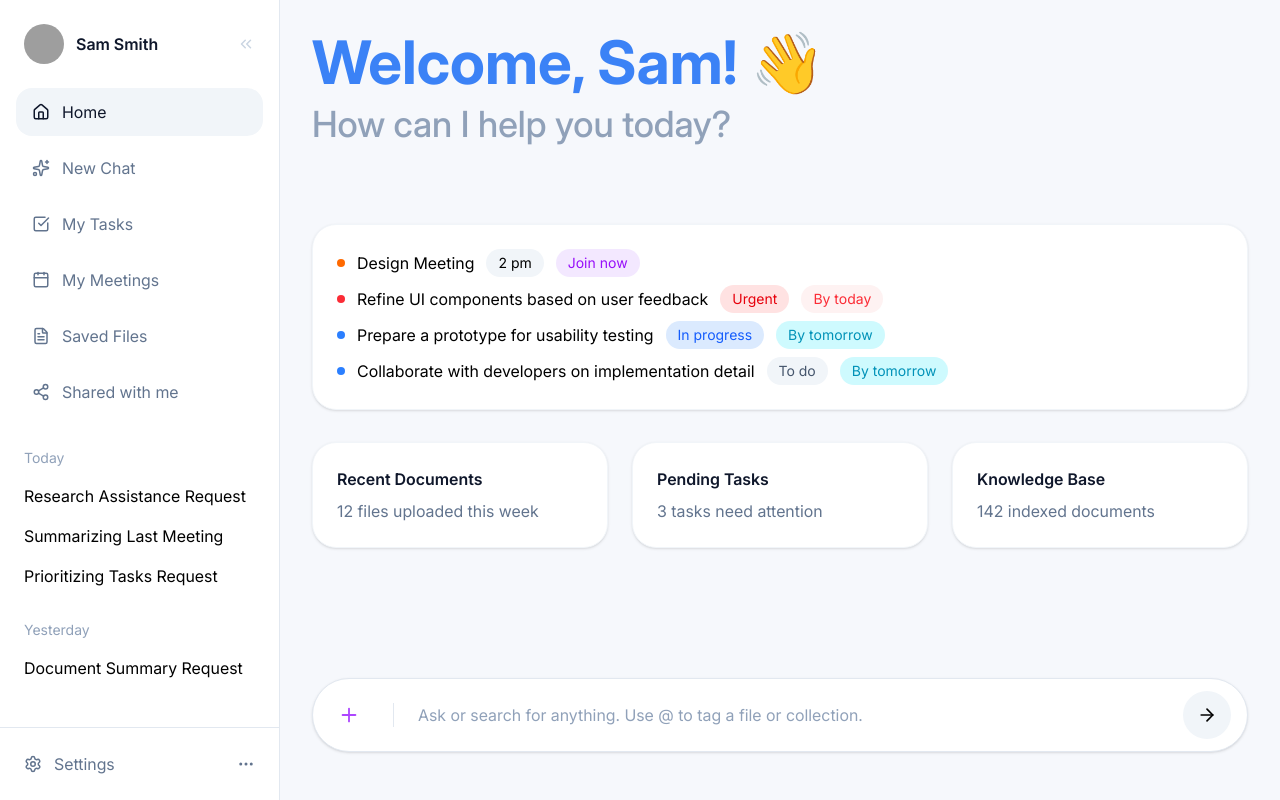
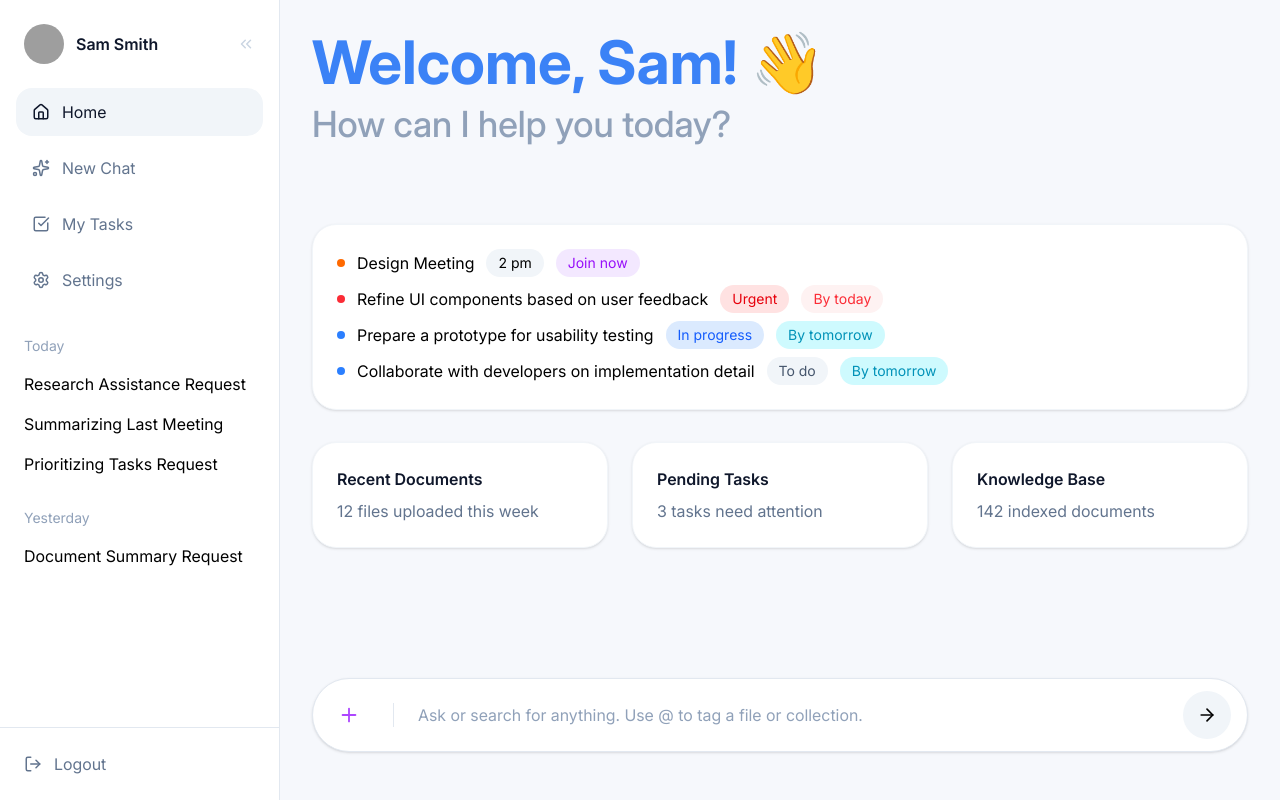
Before and after one commit to elmira-orooji/advanced-rag-system, a React (Vite) app in the folder frontend/my-rag-app/: page /home in a window 1280 px wide. Built offline with nearby package versions, Linux system fonts and the light colour scheme; grey boxes are pictures that could not be loaded.

Commit message:
redesign-replace my meeting icon to setting

```diff
--- a/frontend/my-rag-app/src/components/SidebarV2.tsx
+++ b/frontend/my-rag-app/src/components/SidebarV2.tsx
@@ -6,7 +6,7 @@ import {
   FileText,
   Share2,
   Settings,
-  MoreHorizontal,
+  LogOut,
   ChevronsLeft,
 
 } from "lucide-react";
@@ -78,16 +78,8 @@ export default function SidebarV2({
             label: "My Tasks",
           },
           {
-            icon: Calendar,
-            label: "My Meetings",
-          },
-          {
-            icon: FileText,
-            label: "Saved Files",
-          },
-          {
-            icon: Share2,
-            label: "Shared with me",
+            icon: Settings,
+            label: "Settings",
           },
         ].map(
             ({
@@ -145,7 +137,7 @@ export default function SidebarV2({
     <p>Document Summary Request</p>
   </div>
 </div>
-      {/* Settings */}
+    {/* Logout */}
     <div className="px-6 py-6 border-t border-slate-200">
       <button
        className="
@@ -154,15 +146,16 @@ export default function SidebarV2({
         items-center
         justify-between
         text-slate-500
+        hover:text-red-500
+        transition-colors
       "
       >
         <div className="flex items-center gap-3">
-            <Settings size={18} />
+          <LogOut size={18} />
 
-            <span>Settings</span>
+          <span>Logout</span>
         </div>
 
-          <MoreHorizontal size={18} />
       </button>
     </div>
     </aside>
```
Lines whose indentation alone changed are shown as unchanged.
